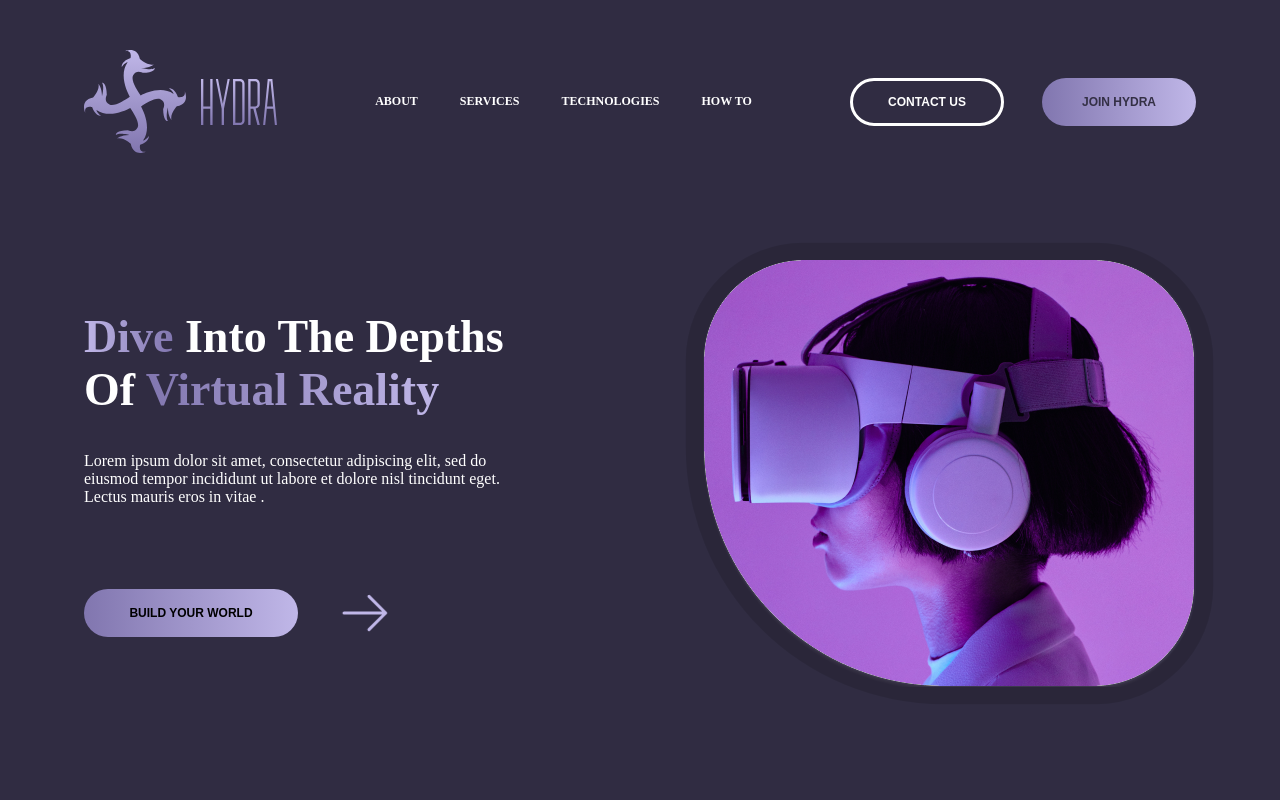
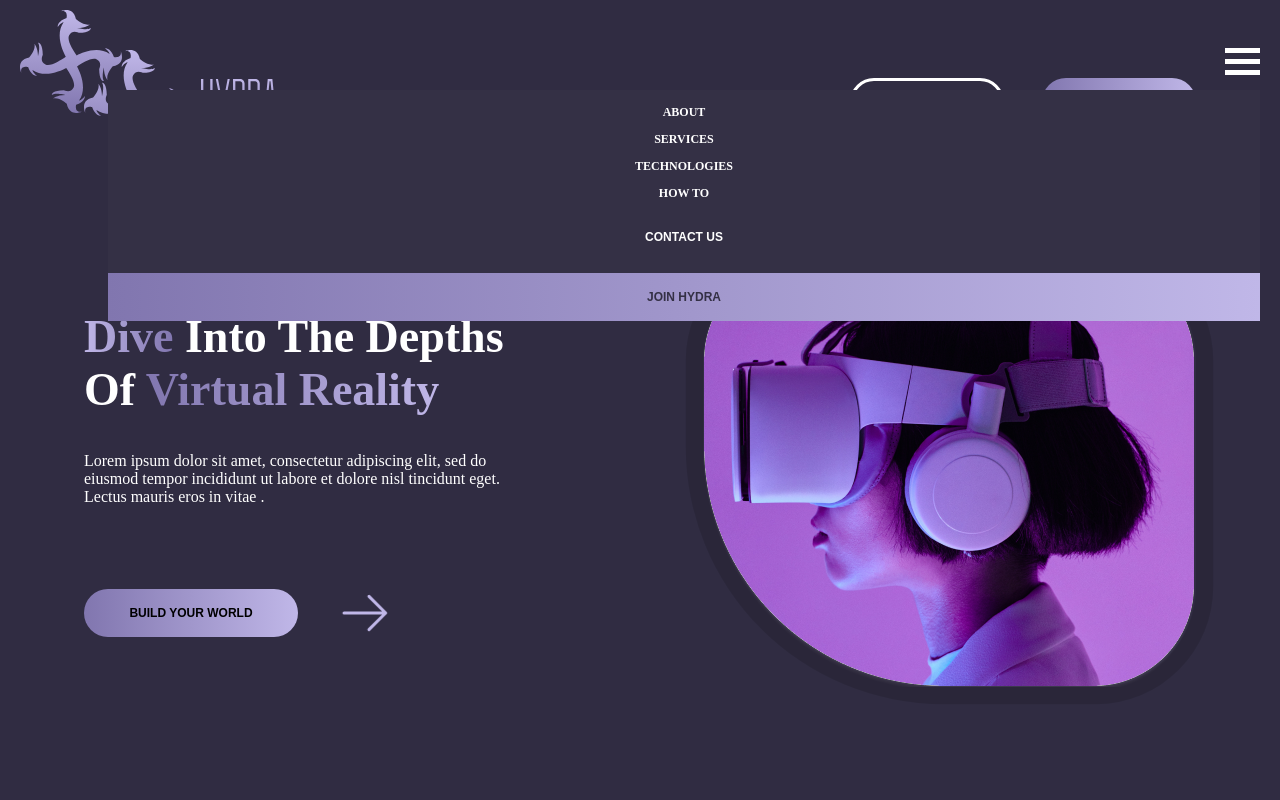
Before and after one commit to KiwiScreams/Hydra-Landing-Page, a React (Vite) app: page / in a window 1280 px wide. Shown: the top 800 px of the page. Built offline with nearby package versions, Linux system fonts and the light colour scheme.

Commit message:
responsive header bar

```diff
--- a/src/components/shared/header/Header.css
+++ b/src/components/shared/header/Header.css
@@ -81,3 +81,76 @@ header.scrolled .logo {
 header.scrolled .logo:nth-child(2) {
   display: none;
 }
+header.mobile {
+  width: 100%;
+  padding: 10px 20px 0 20px;
+}
+header.mobile nav {
+  position: absolute;
+  top: 90px;
+  right: 20px;
+  width: 90%;
+  padding: 15px 0 0 0;
+  background-color: var(--text-clr);
+  display: flex;
+  flex-direction: column;
+  gap: 12px;
+}
+header.mobile nav .buttons-container {
+  display: flex;
+  flex-direction: column;
+  gap: 12px;
+  width: 100%;
+}
+header.mobile nav .buttons-container button {
+  width: 100%;
+  border-radius: 0;
+  border: none;
+}
+header.mobile .bar-container {
+  display: inline-block;
+  cursor: pointer;
+}
+.bar1,
+.bar2,
+.bar3 {
+  width: 35px;
+  height: 5px;
+  background-color: white;
+  margin: 6px 0;
+  transition: 0.4s;
+}
+.change .bar1 {
+  transform: translate(0, 11px) rotate(-45deg);
+}
+.change .bar2 {
+  opacity: 0;
+}
+.change .bar3 {
+  transform: translate(0, -11px) rotate(45deg);
+}
+@media screen and (max-width: 1110px) {
+  header {
+    padding: 16px 16px;
+  }
+}
+@media screen and (max-width: 1000px) {
+  header {
+    padding: 16px 16px;
+  }
+  header .logo:nth-child(2) {
+    display: none;
+  }
+  header img.logo-icon {
+    transform: scale(0.7);
+  }
+  header button {
+    width: fit-content;
+    padding: 0 8px;
+  }
+}
+@media screen and (max-width: 790px) {
+  header.desktop {
+    display: none;
+  }
+}
--- a/src/components/shared/header/Header.jsx
+++ b/src/components/shared/header/Header.jsx
@@ -6,6 +6,8 @@ import { useState, useEffect } from "react";
 import { Link } from "react-scroll";
 const Header = () => {
   const [scrolled, setScrolled] = useState(false);
+  const [isMenuOpen, setIsMenuOpen] = useState(false);
+
   const handleScroll = () => {
     if (window.scrollY > 70) {
       setScrolled(true);
@@ -20,9 +22,12 @@ const Header = () => {
       window.removeEventListener("scroll", handleScroll);
     };
   }, []);
+  const handleMenuToggle = () => {
+    setIsMenuOpen(!isMenuOpen);
+  };
   return (
     <>
-      <header className={scrolled ? "scrolled" : ""}>
+      <header className={scrolled ? "scrolled desktop" : "desktop"}>
         <Link
           to="home"
           spy={true}
@@ -31,7 +36,7 @@ const Header = () => {
           offset={-120}
           duration={500}
         >
-          <img src={hydraLogo} alt="" className="logo" />
+          <img src={hydraLogo} alt="" className="logo logo-icon" />
           <img src={hydraText} alt="" className="logo" />
         </Link>
         <nav>
@@ -81,6 +86,72 @@ const Header = () => {
           <button>join hydra</button>
         </div>
       </header>
+      <header className={scrolled ? "scrolled mobile" : "mobile"}>
+        <Link
+          to="home"
+          spy={true}
+          smooth={true}
+          hashSpy={true}
+          offset={-120}
+          duration={500}
+        >
+          <img src={hydraLogo} alt="" className="logo logo-icon" />
+        </Link>
+        <nav>
+          <Link
+            to="about"
+            spy={true}
+            smooth={true}
+            hashSpy={true}
+            offset={-120}
+            duration={500}
+          >
+            about
+          </Link>
+          <Link
+            to="services"
+            spy={true}
+            smooth={true}
+            hashSpy={true}
+            offset={-120}
+            duration={500}
+          >
+            services
+          </Link>
+          <Link
+            to="technologies"
+            spy={true}
+            smooth={true}
+            hashSpy={true}
+            offset={-120}
+            duration={500}
+          >
+            technologies
+          </Link>
+          <Link
+            to="howTo"
+            spy={true}
+            smooth={true}
+            hashSpy={true}
+            offset={-120}
+            duration={500}
+          >
+            how to
+          </Link>
+          <div className="buttons-container">
+            <button>contact us</button>
+            <button>join hydra</button>
+          </div>
+        </nav>
+        <div
+          className={`bar-container ${isMenuOpen ? "change" : ""}`}
+          onClick={handleMenuToggle}
+        >
+          <div className="bar1"></div>
+          <div className="bar2"></div>
+          <div className="bar3"></div>
+        </div>
+      </header>
     </>
   );
 };
```
